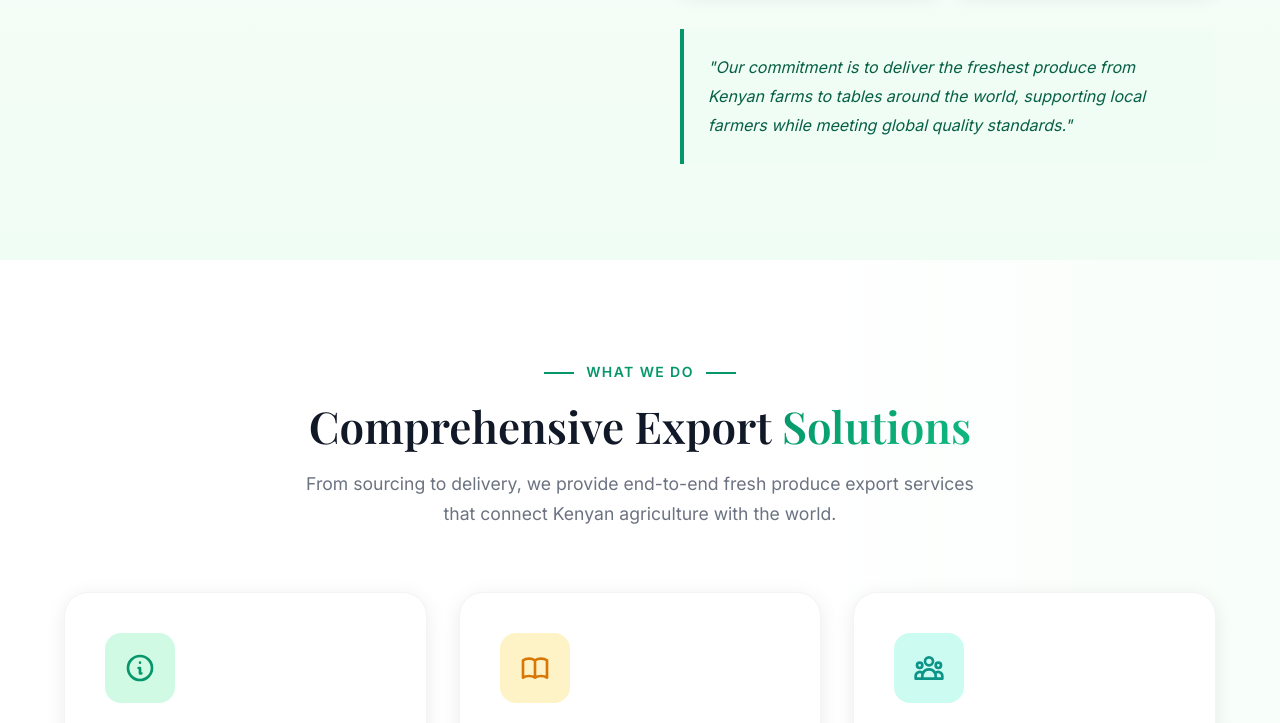
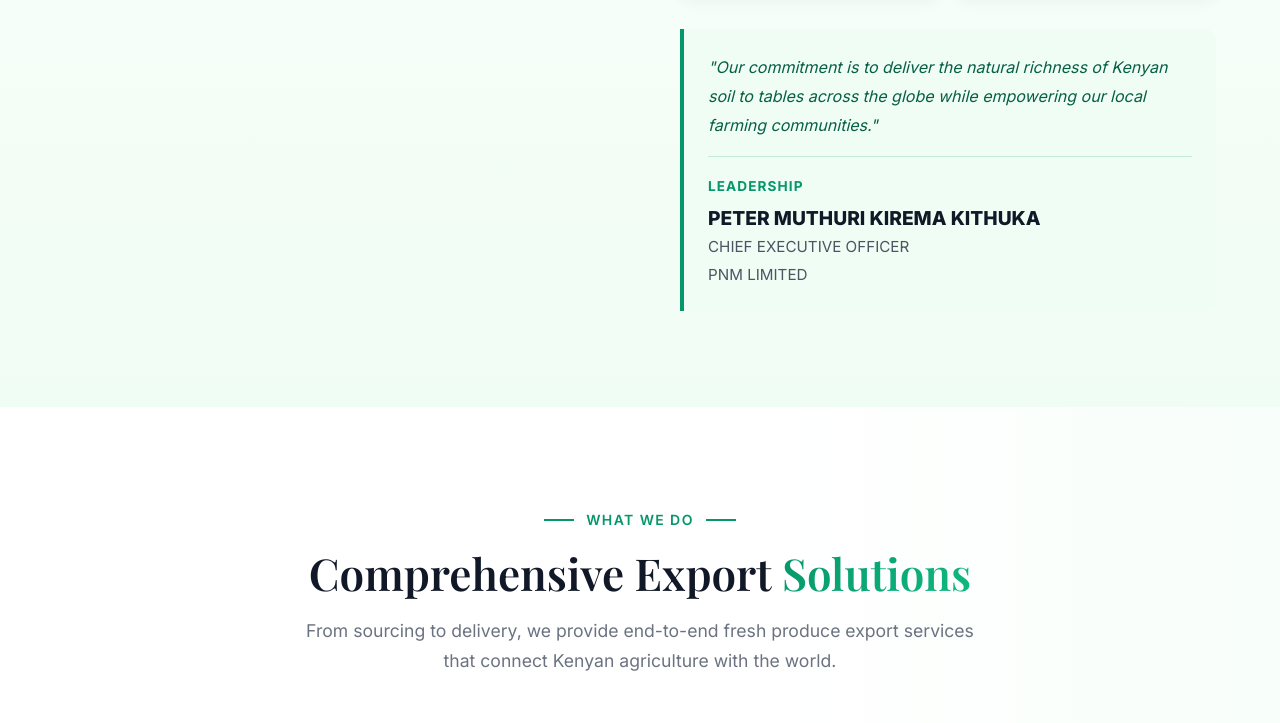
Before and after one commit to levigeorge37-source/PNM-Limited, a plain HTML site: page index.html in a window 1280 px wide. Shown: the part 1517-2240 px from the top of the page. Drawn offline with nearby package versions, Linux system fonts and the light colour scheme.

Commit message:
Update index.html

```diff
--- a/index.html
+++ b/index.html
@@ -648,6 +648,38 @@
             margin: 0;
         }
 
+        .leadership-signature {
+            margin-top: 1rem;
+            padding-top: 1rem;
+            border-top: 1px solid rgba(5, 150, 105, 0.18);
+        }
+
+        .leadership-label {
+            display: inline-block;
+            font-size: 0.85rem;
+            font-weight: 700;
+            color: var(--pnm-green);
+            margin-bottom: 0.5rem;
+            text-transform: uppercase;
+            letter-spacing: 0.08em;
+        }
+
+        .leadership-name {
+            display: block;
+            font-size: 1.2rem;
+            font-weight: 800;
+            color: #111827;
+            line-height: 1.4;
+        }
+
+        .leadership-role,
+        .leadership-company {
+            display: block;
+            font-size: 0.95rem;
+            color: #4b5563;
+            margin-top: 0.2rem;
+        }
+
         /* Services Section */
         .services {
             background: white;
@@ -1980,7 +2012,13 @@
                 </div>
 
                 <div class="about-quote reveal">
-                    <p>"Our commitment is to deliver the freshest produce from Kenyan farms to tables around the world, supporting local farmers while meeting global quality standards."</p>
+                    <p>"Our commitment is to deliver the natural richness of Kenyan soil to tables across the globe while empowering our local farming communities."</p>
+                    <div class="leadership-signature">
+                        <span class="leadership-label">Leadership</span>
+                        <span class="leadership-name">PETER MUTHURI KIREMA KITHUKA</span>
+                        <span class="leadership-role">CHIEF EXECUTIVE OFFICER</span>
+                        <span class="leadership-company">PNM LIMITED</span>
+                    </div>
                 </div>
             </div>
         </div>
@@ -2285,18 +2323,17 @@
         <div class="section-header">
             <div class="section-label reveal">
                 <div class="section-label-line"></div>
-                <span class="section-label-text">Contact Us</span>
+                <span class="section-label-text">Contact Details</span>
                 <div class="section-label-line"></div>
             </div>
 
             <h2 class="section-title reveal">
-                Let's Start
-                <span>Exporting</span>
+                Get in
+                <span>Touch</span>
             </h2>
 
             <p class="section-description reveal">
-                Ready to import premium Kenyan fresh produce? Get in touch with us
-                and let's discuss how we can meet your requirements.
+                Ready to start your export journey? Contact our headquarters today.
             </p>
         </div>
 
@@ -2312,7 +2349,7 @@
                         </div>
                         <div class="contact-info-content">
                             <h4>Location</h4>
-                            <p>Nairobi, Kenya<br>East African Region</p>
+                            <p>JUJA MALL<br>P.O BOX 2456 – JUJA</p>
                         </div>
                     </div>
 
@@ -2324,7 +2361,7 @@
                         </div>
                         <div class="contact-info-content">
                             <h4>Email</h4>
-                            <p>info@pnmlimited.co.ke<br>exports@pnmlimited.co.ke</p>
+                            <p>info@pnmlimited.co.ke<br>petermuthuri@pnmlimited.co.ke</p>
                         </div>
                     </div>
 
@@ -2336,7 +2373,7 @@
                         </div>
                         <div class="contact-info-content">
                             <h4>Phone</h4>
-                            <p>+254 700 000 000<br>+254 722 000 000</p>
+                            <p>0725 595893</p>
                         </div>
                     </div>
                 </div>
@@ -2359,7 +2396,7 @@
             </div>
 
             <div class="contact-form-wrapper reveal">
-                <h3>Send Us a Message</h3>
+                <h3>Send an Inquiry</h3>
 
                 <form id="contactForm" onsubmit="handleSubmit(event)">
                     <div class="form-grid">
```
